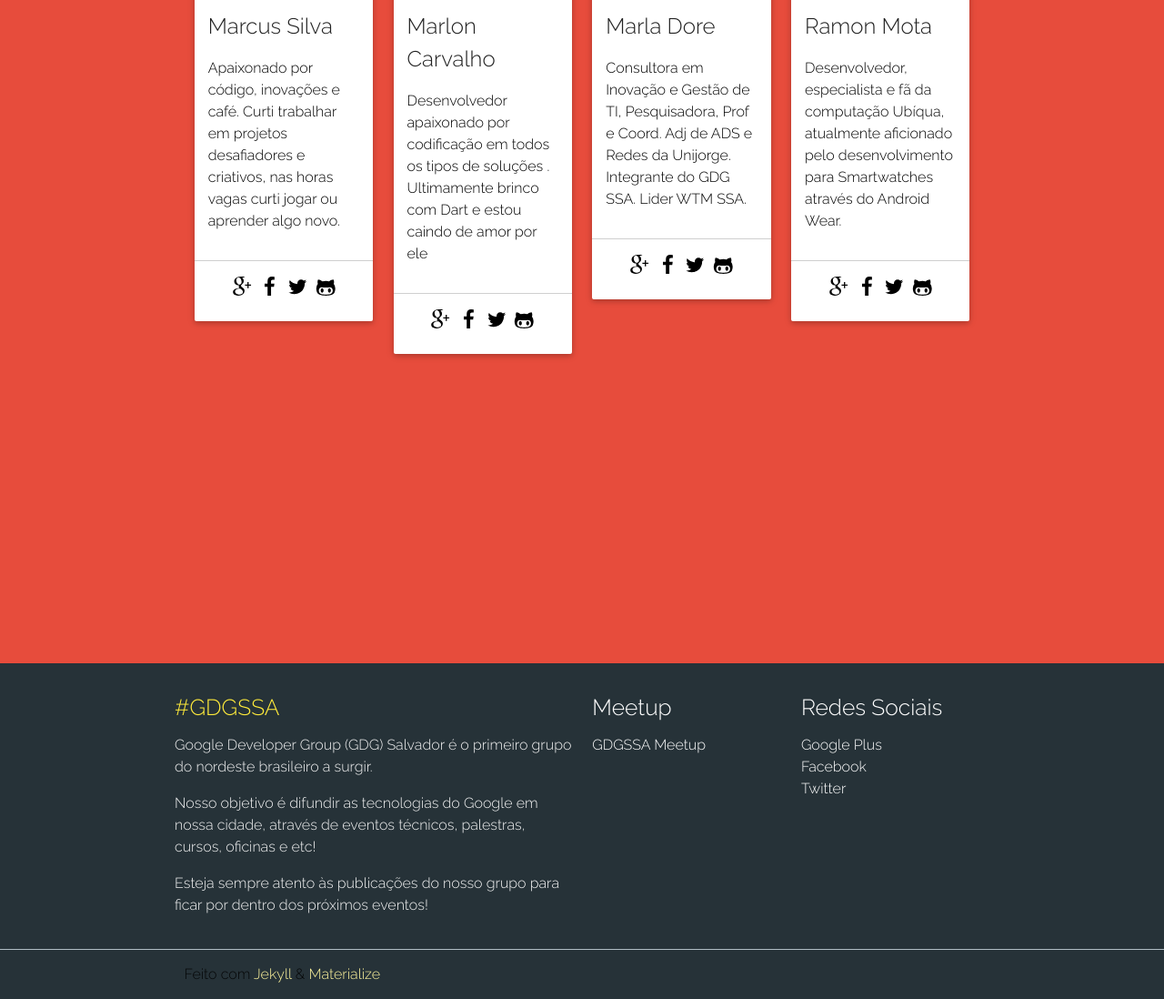
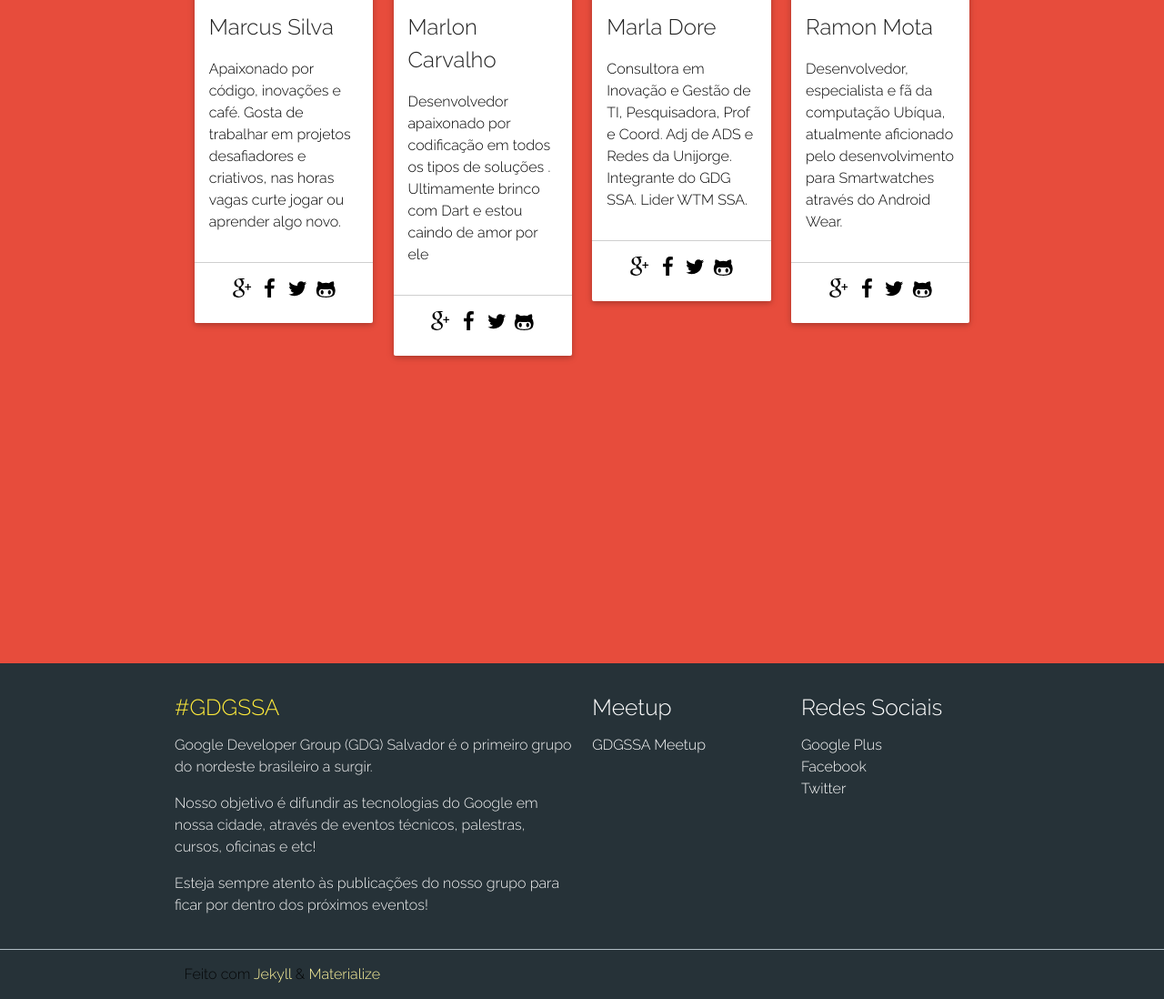
Before and after one commit to gdgssa/gdgssa.github.io, a Jekyll site: the page built from index.html, in a window 1280 px wide, cut to the strip 3849-4947 px from the top of the page. Shown: the whole strip at 91% size. Built offline with Jekyll 4.4.1, drawn with Linux system fonts in a browser that asks for light colours.

Commit message:
Correções pontutais

```diff
--- a/_includes/nav.html
+++ b/_includes/nav.html
@@ -17,7 +17,8 @@
         <li><a href="#university">GDG em sua Faculdade</a></li>
         <li><a href="#team">Time</a></li>
       </ul>
-      <a href="#" data-activates="nav-mobile" class="button-collapse"><i class="material-icons" aria-hidden="true">menu</i></a>
+      <a href="#" data-activates="nav-mobile" class="button-collapse">
+      <i class="material-icons" aria-hidden="true">menu</i></a>
     </div>
   </nav>
 </div>
--- a/_includes/team.html
+++ b/_includes/team.html
@@ -10,7 +10,7 @@
 				</div>
 				<div class="card-team">
 					<span class="card-title">Marcus Silva</span>
-					<p class="black-text">Apaixonado por código, inovações e café. Curti trabalhar em projetos desafiadores e criativos, nas horas vagas curti jogar ou aprender algo novo. </p>
+					<p class="black-text">Apaixonado por código, inovações e café. Gosta de trabalhar em projetos desafiadores e criativos, nas horas vagas curte jogar ou aprender algo novo.</p>
 				</div>
 				<div class="card-team-action center">
 					<a href="https://plus.google.com/u/0/+MarcusViniciusSoftwareDeveloper">
--- a/_src/sass/_content.scss
+++ b/_src/sass/_content.scss
@@ -56,8 +56,8 @@
 }
 
 .card-team{
-    padding:15px;
-    min-height: 15rem;
+    padding:16px;
+    min-height: 16rem;
 }
 
 .card-team-action{
--- a/assets/css/main.css
+++ b/assets/css/main.css
@@ -95,8 +95,8 @@
   font-size: 1rem; }
 
 .card-team {
-  padding: 15px;
-  min-height: 15rem; }
+  padding: 16px;
+  min-height: 16rem; }
 
 .card-team-action {
   border-top: 1px solid rgba(160, 160, 160, 0.5);
```
